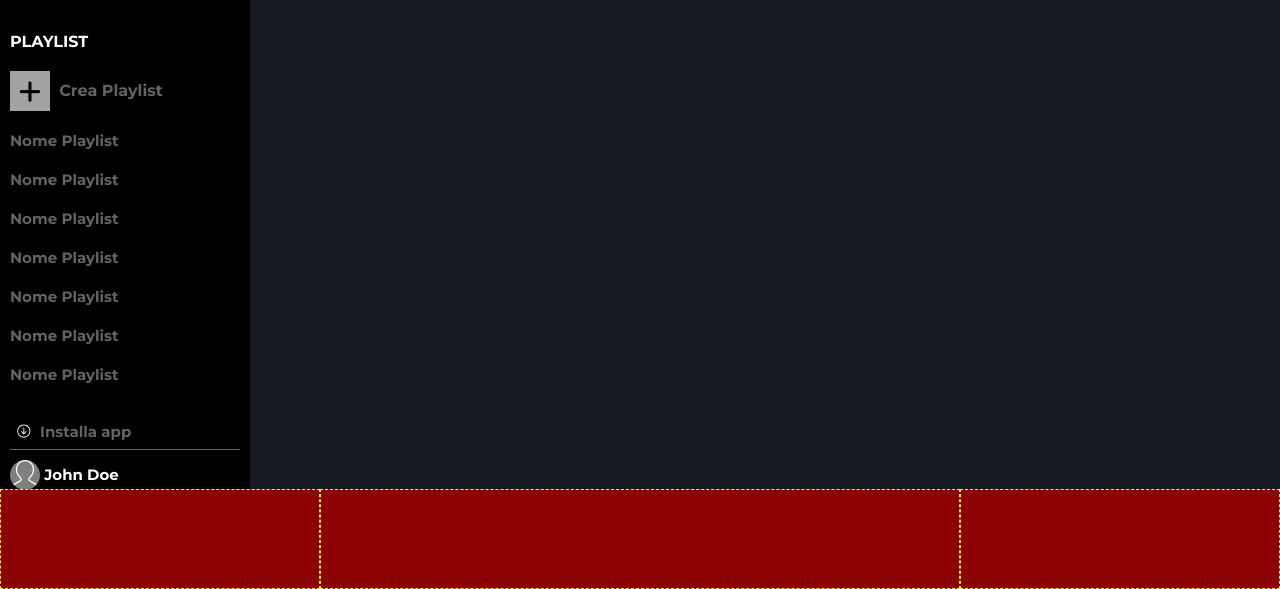
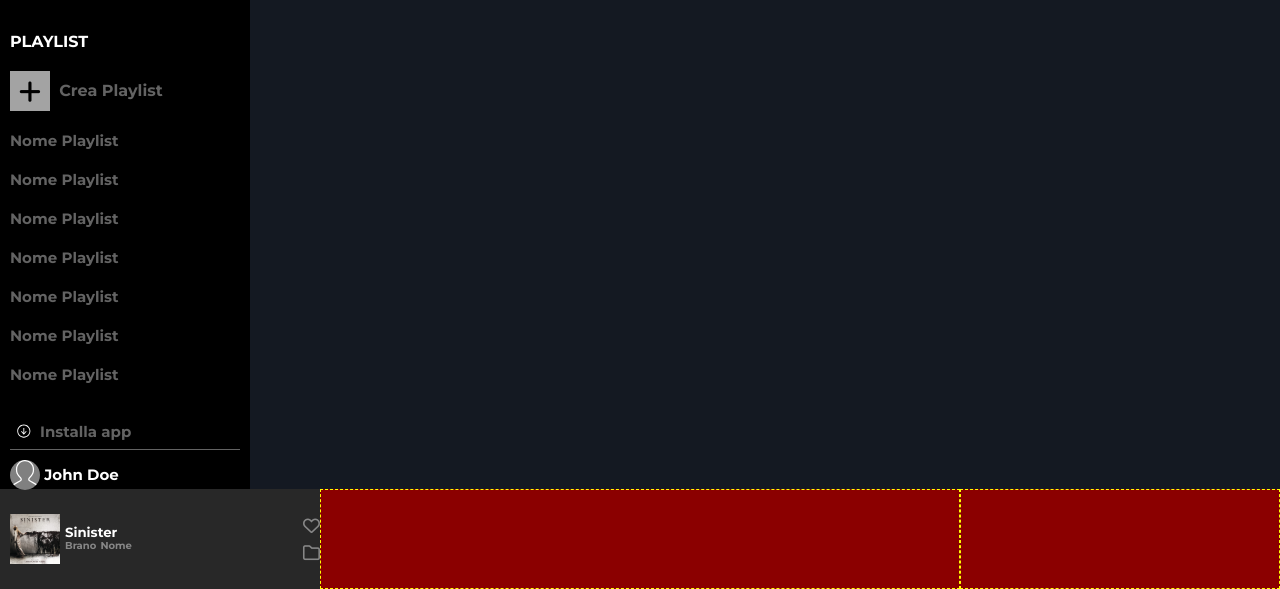
Before and after one commit to DarioGiusino/html-css-spotifyweb, a plain HTML site: page index.html in a window 1280 px wide. Shown: the part 211-800 px from the top of the page. Drawn offline with Linux system fonts and the light colour scheme.

Commit message:
better comments+left footer

```diff
--- a/css/style.css
+++ b/css/style.css
@@ -1,4 +1,4 @@
-/* reset */
+/****************** RESET **********************/
 *{
     margin: 0;
     padding: 0;
@@ -7,15 +7,18 @@
 
 :root{
     --dark-writing: #636363;
+    --footer-dark-writing: #878787;
+    --bar-background: #5a5a5a;
+    --bar-loading: #c1c1c1;
 }
 
-/* generics */
+/****************** GENERICS **********************/
 body{
     font-family: 'Montserrat', sans-serif;
 }
 
 img{
-    display: inline-block;
+    display: block;
     max-width: 100%;
 }
 
@@ -32,6 +35,7 @@ a{
 footer{
     height: 100px;
     background-color: #282828;
+    color: #fff;
 }
 
 main{
@@ -71,13 +75,22 @@ header{
     overflow-y: auto ;
 }
 
-/* utilities */
+/****************** UTILITIES **********************/
 .min-height-50{
     min-height: 50px;
     background-color: darkred;
     border: 1px dashed yellow;
 }
 
+.d-none{
+    display: none;
+}
+
+.relative{
+    position: relative;
+}
+
+    /* flex utilities */
 .flex-row{
     display: flex;
 }
@@ -95,15 +108,19 @@ header{
     flex-basis: 50%;
 }
 
-.d-none{
-    display: none;
+.fb-33{
+    flex-basis: calc(100% / 3);
 }
 
-.relative{
-    position: relative;
+.fb-66{
+    flex-basis: calc(100% / 3 * 2);
 }
 
-/* header */
+/* **************************************************
+                        BODY
+   **************************************************/
+
+/* TRANSPARENT HEADER */
 .upgrade-btn{
     text-transform: uppercase;
     font-weight: 600;
@@ -116,11 +133,19 @@ header{
     cursor: pointer;
 }
 
-/* LEFT NAVBAR */
-    /* layout */
+/******** LEFT NAVBAR *********/
+    /* left navbar layout */
 nav.flex-column{
     justify-content: space-between;
     align-items: center;
+}
+
+    /* left navbar font */
+.nav-desc{
+    color: var(--dark-writing);
+    font-weight: bold;
+    vertical-align: middle;
+    font-size: 15px;
 }
 
     /* top-nav */
@@ -174,13 +199,6 @@ nav img{
     margin-bottom: 10px;
 }
 
-.nav-desc{
-    color: var(--dark-writing);
-    font-weight: bold;
-    vertical-align: middle;
-    font-size: 15px;
-}
-
 .nav-profile .nav-desc{
     color: #fff;
 }
@@ -222,15 +240,54 @@ nav img{
     margin: 20px 0px;
 }
 
+/******** FOOTER/PLAYER *********/
+
+/* LEFT FOOTER */
+    /* left footer layout */
+.left-footer{
+    justify-content: space-between;
+}
+
+.left-footer-track{
+    align-items: center;
+    padding: 10px;
+}
+
+    /* left footer track */
+.footer-img img{
+    width: 50px;
+}
+
+.footer-track-name{
+    padding: 5px;
+    line-height: 8px;
+}
+
+.footer-track-name sub{
+    font-size: 10px;
+    font-weight: bold;
+    color: var(--footer-dark-writing);
+}
+
+    /* left footer icons */
+.left-footer-icons{
+    color: var(--footer-dark-writing);
+    justify-content: center;
+    padding: 0px;
+    font-size: 17px;
+    gap: 10px;
+}
 
 
 
-/* ************************
-    RESPONSIVE (mobile-first 552px)
-   ************************ */
 
-/* dai 639px */
+/* **************************************************
+        RESPONSIVE (mobile-first 552px)
+   **************************************************/
+
+/****************** DAI 639px **********************/
 @media screen and (min-width: 639px){
+/******** GENERICS *********/
     /* main layout */
     nav{
         flex-basis: 250px;
@@ -244,11 +301,18 @@ nav img{
         left: 250px;
     }
 
-    /* LEFT-NAVBAR */
+/******** BODY *********/
+    /* LEFT NAVBAR */
+        /* left navbar layout */
     nav.flex-column{
         align-items: flex-start;
     }
 
+    nav img{
+        display: inline-block;
+    }
+
+        /* top-nav */
     .logo-small{
         display: none;
     }
@@ -269,6 +333,7 @@ nav img{
         display: block;
     }
 
+        /* bottom-nav */
     .bottom-nav{
         width: 100%;
     }
--- a/index.html
+++ b/index.html
@@ -81,6 +81,7 @@
 
         <!-- MAIN CONTENT -->
         <section id="main">
+            <!-- TRANSPARENT HEADER -->
             <header class="flex-row">
                 <button class="upgrade-btn">effettua l'upgrade</button>
             </header>
@@ -92,13 +93,35 @@
     <!-- FOOTER/PLAYER -->
     <footer class="flex-row">
         <!-- left footer -->
-        <div class="min-height-50 fb-25"></div>
+        <div class="left-footer fb-25 flex-row">
+
+            <!-- left footer actual play -->
+            <div class="left-footer-track flex-row ">
+                <!-- footer image -->
+                <figure class="footer-img">
+                    <img src="img/sinister.jpeg" alt="actual play">
+                </figure>
+
+                <!-- footer track name -->
+                <div class="footer-track-name">
+                    <h5>Sinister</h5>
+                    <sub>Brano</sub>
+                    <sub>Nome</sub>
+                </div>
+            </div>
+
+            <!-- left footer icons -->
+            <div class="left-footer-icons flex-column">
+                <i class="fa-regular fa-heart"></i>
+                <i class="fa-regular fa-folder"></i>
+            </div>
+        </div>
 
         <!-- central footer -->
-        <div class="min-height-50 fb-50"></div>
+        <div class="central-footer min-height-50 fb-50"></div>
 
         <!-- right footer -->
-        <div class="min-height-50 fb-25"></div>
+        <div class="right-footer min-height-50 fb-25"></div>
     </footer>
 </body>
 </html>
```
